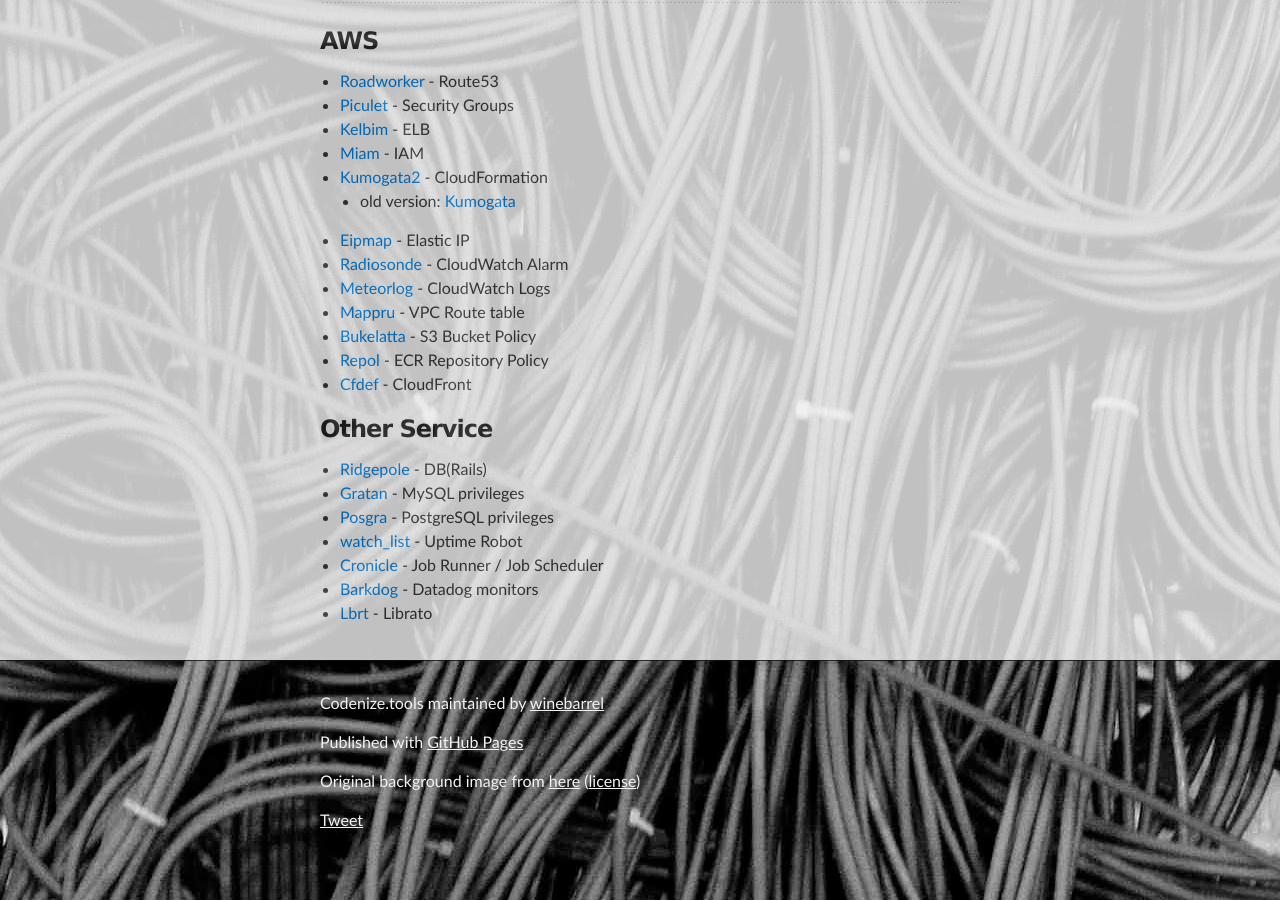
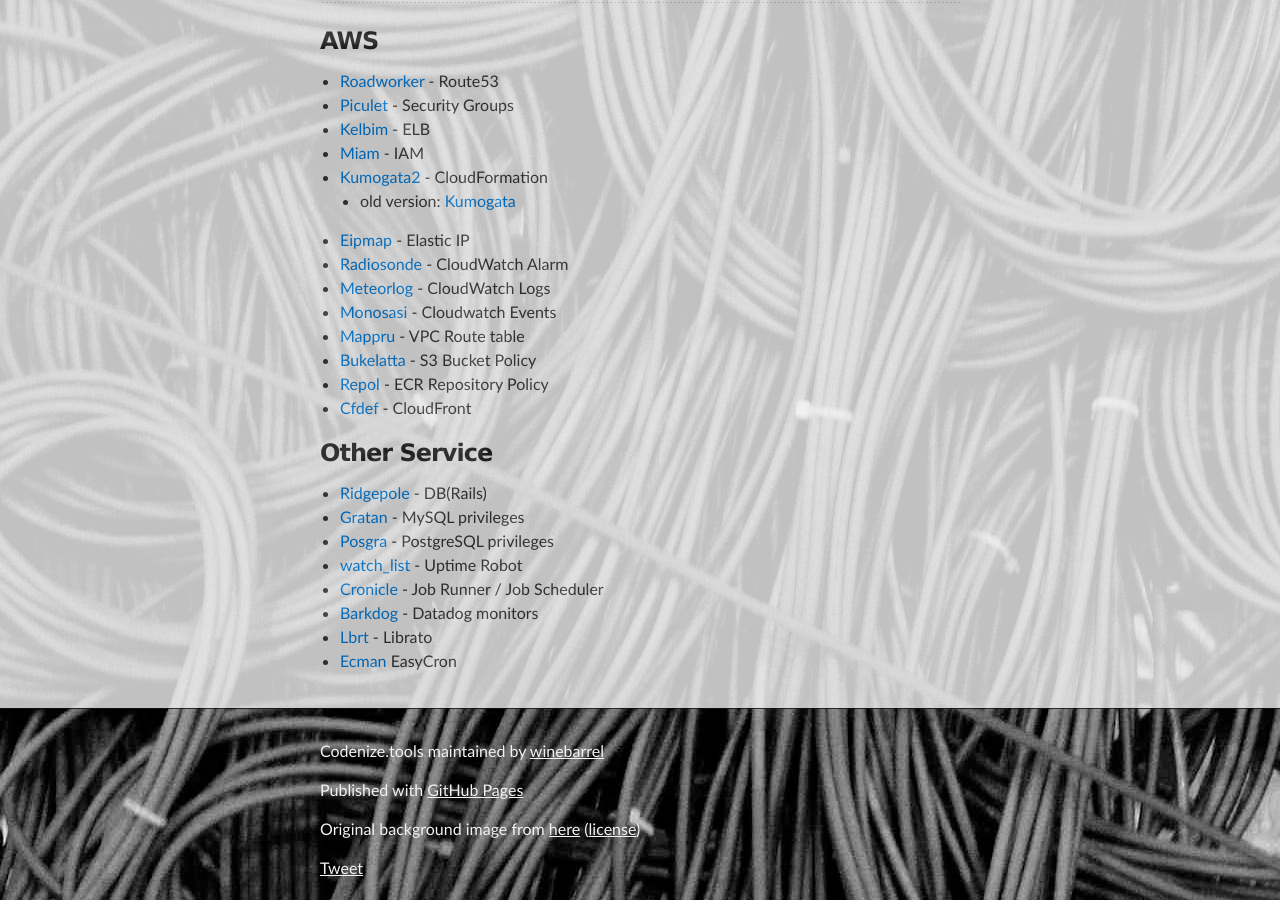
Before and after one commit to codenize-tools/codenize.tools, a Jekyll site: the page built from index.md, in a window 1280 px wide and 900 px high, scrolled down 791 px. Built offline with Jekyll 4.4.1, drawn with Linux system fonts in a browser that asks for light colours; comment, search, counter and statistics services are not loaded.

Commit message:
Add tools

```diff
--- a/index.md
+++ b/index.md
@@ -36,6 +36,7 @@ end
 - [Eipmap](https://github.com/winebarrel/eipmap) - Elastic IP
 - [Radiosonde](https://github.com/winebarrel/radiosonde) - CloudWatch Alarm
 - [Meteorlog](https://github.com/winebarrel/meteorlog) - CloudWatch Logs
+- [Monosasi](https://github.com/winebarrel/monosasi) - Cloudwatch Events
 - [Mappru](https://github.com/winebarrel/mappru) - VPC Route table
 - [Bukelatta](https://github.com/winebarrel/bukelatta) - S3 Bucket Policy
 - [Repol](https://github.com/winebarrel/repol) - ECR Repository Policy
@@ -49,3 +50,4 @@ end
 - [Cronicle](https://github.com/winebarrel/cronicle) - Job Runner / Job Scheduler
 - [Barkdog](https://github.com/winebarrel/barkdog) - Datadog monitors
 - [Lbrt](https://github.com/winebarrel/lbrt) - Librato
+- [Ecman](https://github.com/winebarrel/ecman) EasyCron
```
